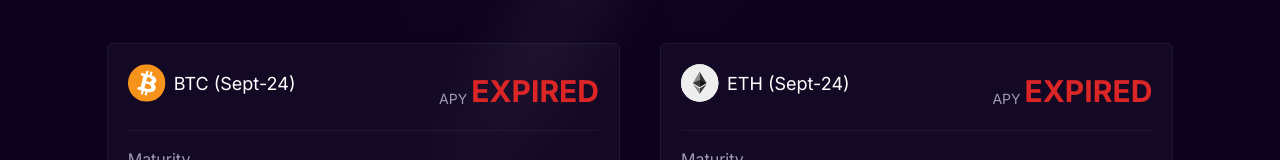
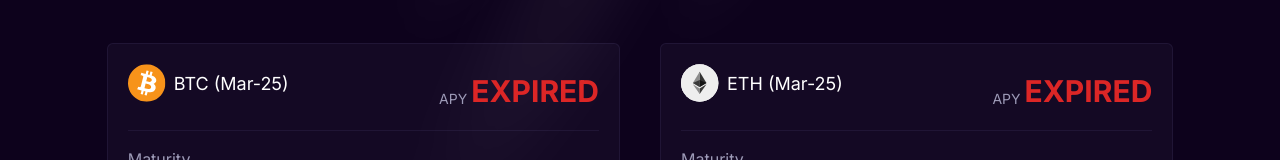
Before and after one commit to Dynamitetechdev/testnet_interface, a Next.js app: page / in a window 1280 px wide. Shown: the part 501-661 px from the top of the page. Built offline with nearby package versions, Linux system fonts and the light colour scheme; no server answers; a web font is replaced by a local one.

Commit message:
0x: updates

```diff
--- a/app/constants/poolOptions.ts
+++ b/app/constants/poolOptions.ts
@@ -22,13 +22,13 @@ export interface Pool {
 // Define the pool options
 export const pool: any= [
   {
-    name: "BTC (Sept-24)",
+    name: "BTC (Mar-25)",
     contractAddress:
-      "CAMZJUTVWLCE5EAXYR6IVBKUPNSKJOPJRT2GEE4446KFWS2THB7FXN4B",
-    tokenAddress: "CBCJHCJMDD6SLD3K4HEUHNILUQBPXQFZ6XAIWHBS7GPQEHV3YXDOW3UK",
+      "CADMRI2PVLB5R3BSBNBZI4PEXONFMZGKFAU7OY2O473GZPY6SV7464NI",
+    tokenAddress: "CADAHE4LOYB76PEJ7YCYSE3NH6JBRLKHINU4HLKMCH4ML7C4YP3OHDXO",
     tokenDecimals: 7,
     tokenSymbol: "USDC",
-    shareId: "CCWACECEVXX4UHAL6TAR4A3HXWE36ZNG3OPDFMMSME743IPYXSBWHS5J",
+    shareId: "CCCK4DDNLSCQNG3NHFNPTKB2WW7IU7ILUGU7R6252FAE3UWVQFY4SRVV",
     shareDecimals: 7,
     shareSymbol: "VST",
     apy: "0.0%",
@@ -38,16 +38,16 @@ export const pool: any= [
     ticker: "BTC",
     reserves: "0",
     minimum: "100",
-          symbolFuture:"BTCUSD_240827"
+    symbolFuture:"BTCUSD_250328"
   },
   {
-    name: "ETH (Sept-24)",
+    name: "ETH (Mar-25)",
     contractAddress:
-      "CBT547XSS6S57B7QIIHGDQPBAI44OHVENESLWXMKA2K2WX6DXVKEBFGC",
-    tokenAddress: "CBCJHCJMDD6SLD3K4HEUHNILUQBPXQFZ6XAIWHBS7GPQEHV3YXDOW3UK",
+      "CCV2MP2RVBMPMLBXM2OIQF5BSITESI26GVKURS5R37LQLRUUA5HHH3YQ",
+    tokenAddress: "CADAHE4LOYB76PEJ7YCYSE3NH6JBRLKHINU4HLKMCH4ML7C4YP3OHDXO",
     tokenDecimals: 7,
     tokenSymbol: "USDC",
-    shareId: "CBLZDMKCUY2VLY5EA5NZA5MJVUQZOITNJNDZ24ZDVEGUSKIDIF54XB7M",
+    shareId: "CAGJRVECNL3E4TGVEJUKT5EZYT6HH6MPAA6LOZC25YR3LHU7RFZUSEMN",
     shareDecimals: 7,
     shareSymbol: "VST",
     apy: "0.0%",
@@ -57,16 +57,16 @@ export const pool: any= [
     ticker: "ETH",
     reserves: "0",
     minimum: "10",
-            symbolFuture:"ETHUSD_240827"
+            symbolFuture:"ETHUSD_250328"
   },
   {
     name: "BTC (Dec-24)",
     contractAddress:
-      "CB6JAUESIAFIV37XNFXTKAYDKWYQIXTARPGVPJSFFBYHALOW5XARVKLV",
-    tokenAddress: "CBCJHCJMDD6SLD3K4HEUHNILUQBPXQFZ6XAIWHBS7GPQEHV3YXDOW3UK",
+      "CA33KFPD7NMDJUSILB2QFNVOTX3JKHFFUESRMJYJYU2YOTD7NWQLD37C",
+    tokenAddress: "CADAHE4LOYB76PEJ7YCYSE3NH6JBRLKHINU4HLKMCH4ML7C4YP3OHDXO",
     tokenDecimals: 7,
     tokenSymbol: "USDC",
-    shareId: "CDRLWR7SAFMCZGHAKUNROJYS3KN5U76KF45KWIRGKTMZCAWGVEODPIY6",
+    shareId: "CCVNQ3QQIU5DG545S5XRJU77BZAZDLEDJA43R4K2SDGNFWF5K4ZFTEYZ",
     shareDecimals: 7,
     shareSymbol: "VST",
     apy: "0.0%",
@@ -81,11 +81,11 @@ export const pool: any= [
   {
     name: "ETH (Dec-24)",
     contractAddress:
-      "CCE3IYMBUCGXKFMENSHRXBZR5L3VDG7LRLM2SWVC26O3B5UGVNYSMOWO",
-    tokenAddress: "CBCJHCJMDD6SLD3K4HEUHNILUQBPXQFZ6XAIWHBS7GPQEHV3YXDOW3UK",
+      "CCBYIAVAAOXQEXEZQTUOKZ4Q6Y3R2OW6ZIMC4UDWGN43XIMYGCYFI6GW",
+    tokenAddress: "CADAHE4LOYB76PEJ7YCYSE3NH6JBRLKHINU4HLKMCH4ML7C4YP3OHDXO",
     tokenDecimals: 7,
     tokenSymbol: "USDC",
-    shareId: "CC2V6XQJNE6UWHUPOSK6GDV5MUICAHNJHI42JZ23F43CPKDC3S4CBMED",
+    shareId: "CDJERRZSNVEWMHCY4XTVTN6LEM2Y2ZW2ZBSJ5TNE4E722LTMIKYZWFO2",
     shareDecimals: 7,
     shareSymbol: "VST",
     apy: "0.0%",
```
